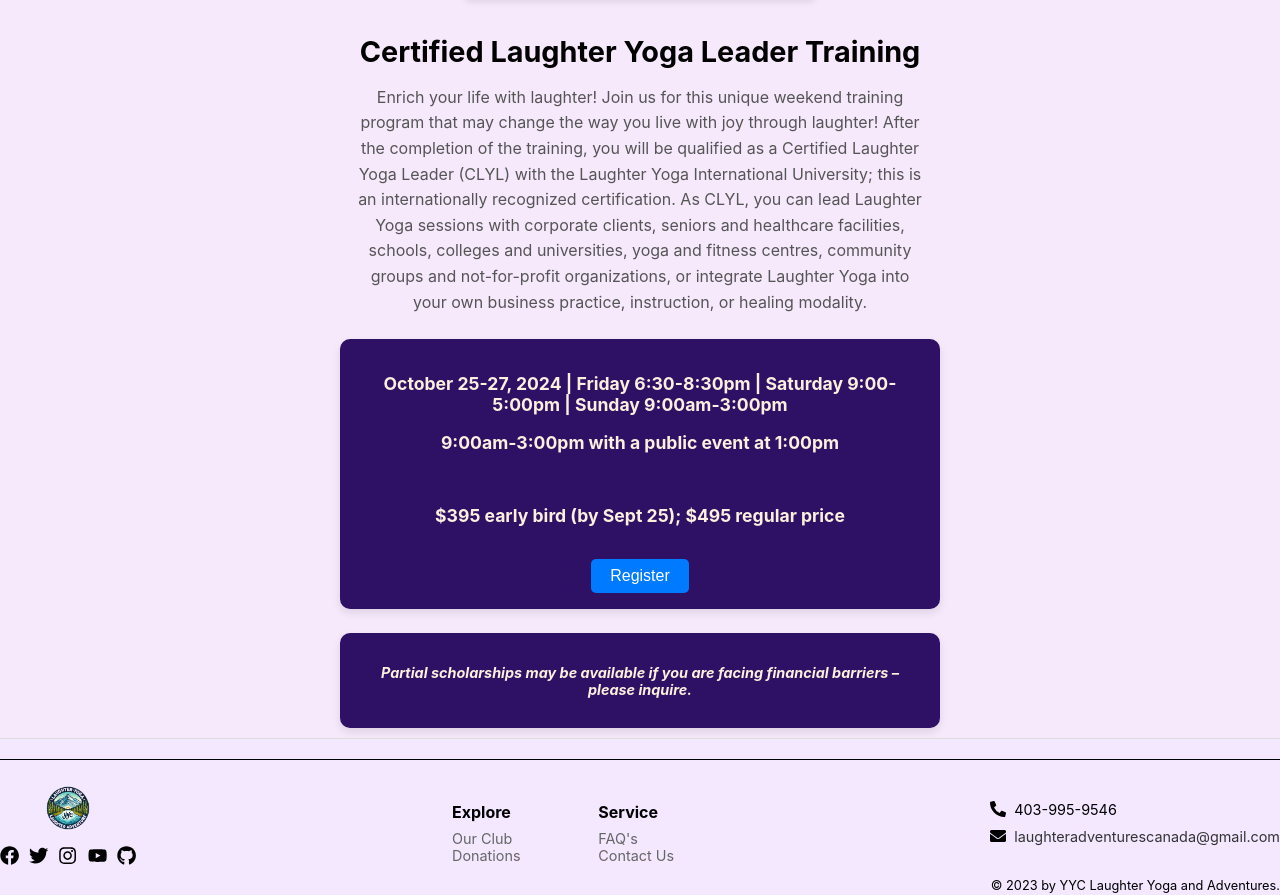
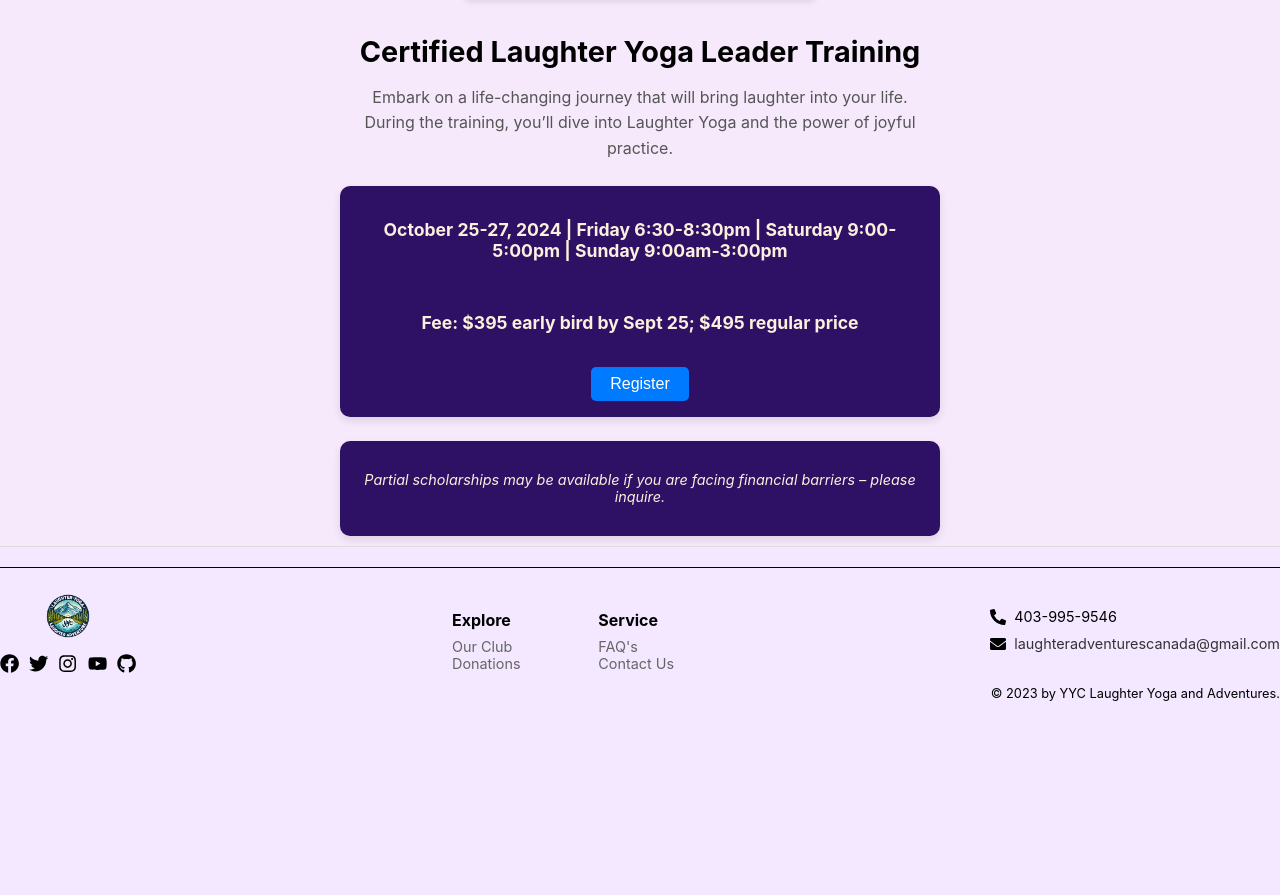
Before and after one commit to sanketsh1v/cly-pern, a React (Create React App) app in the folder client/: page /training in a window 1280 px wide. Shown: the part 497-1392 px from the top of the page. After the commit the page ends 1211 px from the top, so only its background shows below. Built offline with nearby package versions, Linux system fonts and the light colour scheme.

Commit message:
Update Training.jsx

```diff
--- a/client/src/components/training/Training.jsx
+++ b/client/src/components/training/Training.jsx
@@ -13,27 +13,24 @@ const Training = () => {
         <h3 className="training__title">Certified Laughter Yoga Leader Training</h3>
 
         <p className="training__description">
-          Enrich your life with laughter! Join us for this unique weekend training program that may change the way you live with joy through laughter! After the completion of the training, you will be qualified as a Certified Laughter Yoga Leader (CLYL) with the Laughter Yoga International University; this is an internationally recognized certification. As CLYL, you can lead Laughter Yoga sessions with corporate clients, seniors and healthcare facilities, schools, colleges and universities, yoga and fitness centres, community groups and not-for-profit organizations, or integrate Laughter Yoga into your own business practice, instruction, or healing modality.
+          Embark on a life-changing journey that will bring laughter into your life. During the training, you’ll dive into Laughter Yoga and the power of joyful practice.
         </p>
 
-        {/* Box for Schedule, Fee, and Register Button */}
+        {/* Box for Date, Price, and Register Button */}
         <div className="training__details-box">
-          <div className="training__schedule">
-            <p>October 25-27, 2024 | Friday 6:30-8:30pm | Saturday 9:00-5:00pm | Sunday 9:00am-3:00pm</p>
-            <p>9:00am-3:00pm with a public event at 1:00pm</p>
-          </div>
-
-          <div className="training__fee">
-            <p>$395 early bird (by Sept 25); $495 regular price</p>
-          </div>
-
+          <p className="training__schedule">
+            October 25-27, 2024 | Friday 6:30-8:30pm | Saturday 9:00-5:00pm | Sunday 9:00am-3:00pm
+          </p>
+          <p className="training__fee">
+            Fee: $395 early bird by Sept 25; $495 regular price
+          </p>
           <button className="training__button">Register</button>
         </div>
 
-        {/* Separate Box for the Inquire Message */}
+        {/* Separate Box for "Please Inquire" Message */}
         <div className="training__inquire-box">
           <p className="training__note">
-            <strong>Partial scholarships may be available if you are facing financial barriers – please inquire.</strong>
+            Partial scholarships may be available if you are facing financial barriers – please inquire.
           </p>
         </div>
       </div>
```
